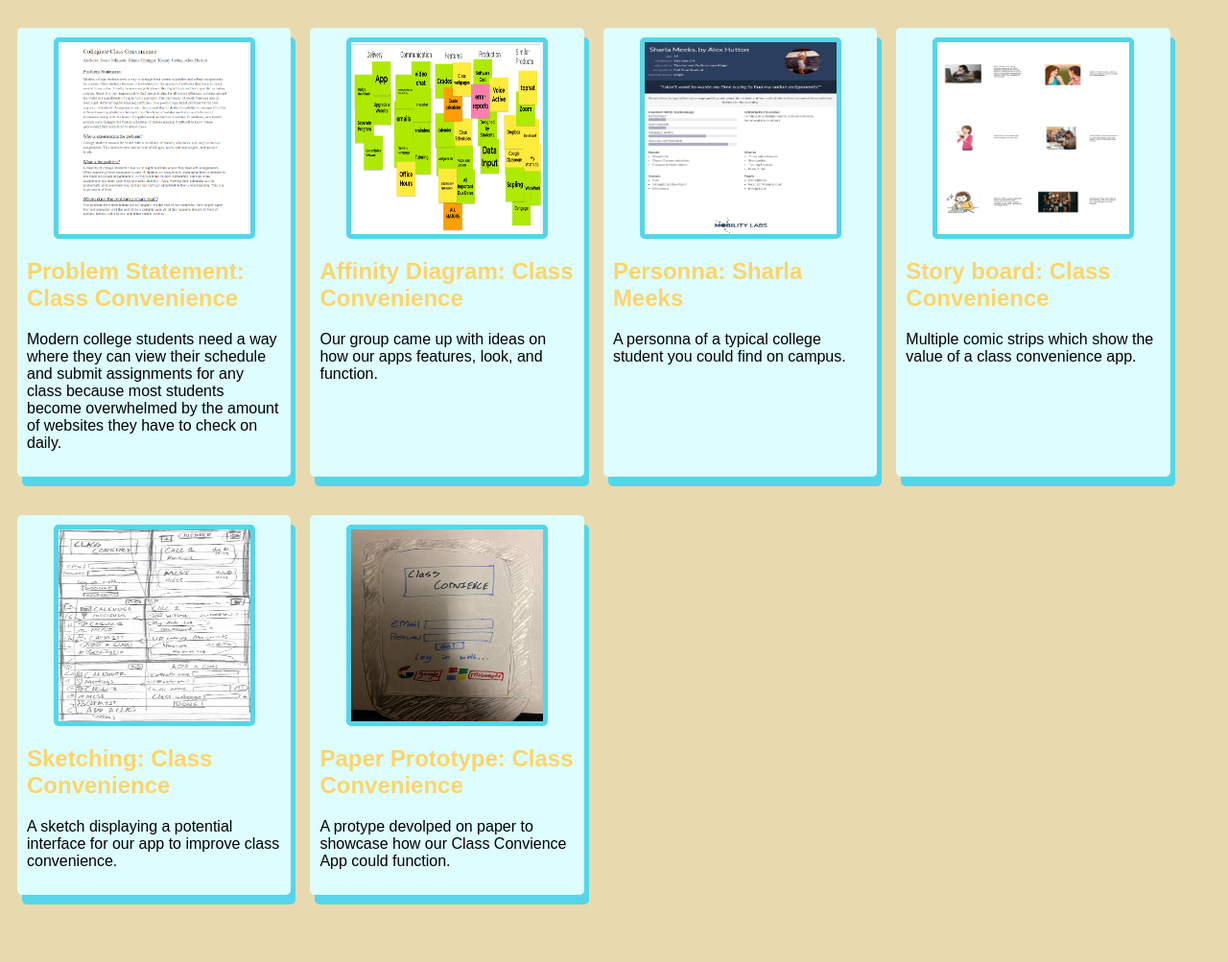
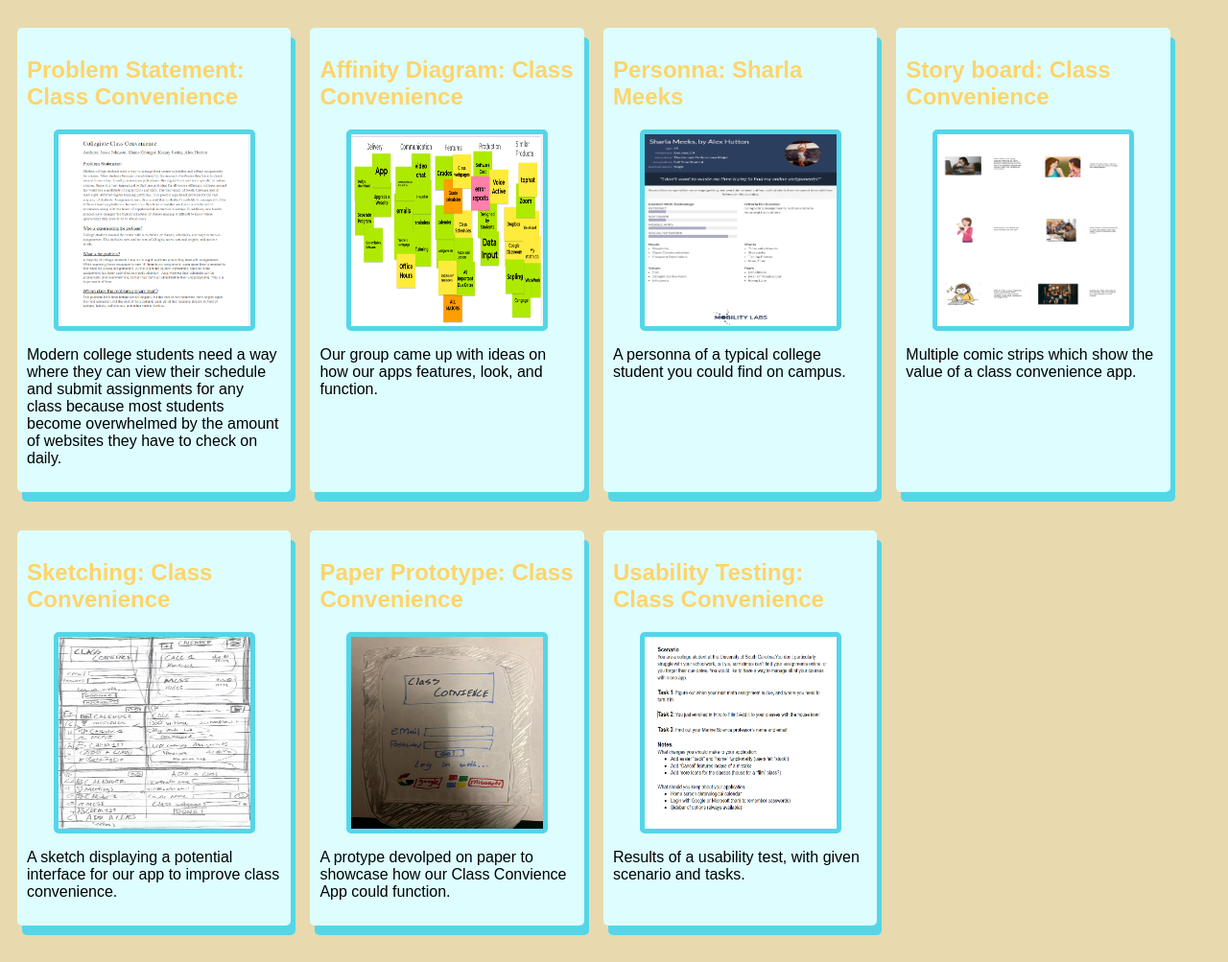
Before and after one commit to alexhutton28/alexhutton28.github.io, a plain HTML site: page index.html in a window 1280 px wide. Shown: the part 61-1064 px from the top of the page at 96% size. Before the commit the page ends 1032 px from the top, so only its background shows below. Drawn offline with Linux system fonts and the light colour scheme.

Commit message:
Add files via upload

```diff
--- a/index.html
+++ b/index.html
@@ -10,9 +10,9 @@
         <div class="assignments">
             <!-- Problem Statement Assignment-->
             <section class="assignment">
+                <a href="files/ProblemStatement.pdf"><h2>Problem Statement: Class Convenience</h2></a>
                 <a href="files/ProblemStatement.pdf"><img src="images/ProblemStatement.png"></a>
-                <section class="assignment-details">
-                    <a href="files/ProblemStatement.pdf"><h2>Problem Statement: Class Convenience</h2></a>
+                <section class="assignment-details"></section>
                     <p>
                     Modern college students need a way where they can view their schedule and submit assignments for any class because most students become overwhelmed by the amount of websites they have to check on daily.
                     </p>
@@ -21,9 +21,9 @@
 
             <!-- Affinity Diagram Assignment-->
             <section class="assignment">
+                <a href="files/AffinityDiagram.pdf"><h2>Affinity Diagram: Class Convenience</h2></a>
                 <a href="files/AffinityDiagram.pdf"><img src="images/AffinityDiagram1.png"></a>
                 <section class="assignment-details">
-                    <a href="files/AffinityDiagram.pdf"><h2>Affinity Diagram: Class Convenience</h2></a>
                     <p>
                         Our group came up with ideas on how our apps features, look, and function.
                     </p>
@@ -32,9 +32,9 @@
 
             <!-- Personna Diagram Assignment-->
             <section class="assignment">
+                <a href="files/sharlameeks.pdf"><h2>Personna: Sharla Meeks</h2></a>
                 <a href="files/sharlameeks.pdf"><img src="images/sharlameeks.png"></a>
                 <section class="assignment-details">
-                    <a href="files/sharlameeks.pdf"><h2>Personna: Sharla Meeks</h2></a>
                     <p>
                         A personna of a typical college student you could find on campus.
                     </p>
@@ -43,9 +43,9 @@
 
             <!-- Storyboard Assignment-->
             <section class="assignment">
+                <a href="files/storyBoard.pdf"><h2>Story board: Class Convenience</h2></a>
                 <a href="files/storyBoard.pdf"><img src="images/alexStoryBoard.png"></a>
                 <section class="assignment-details">
-                    <a href="files/storyBoard.pdf"><h2>Story board: Class Convenience</h2></a>
                     <p>
                         Multiple comic strips which show the value of a class convenience app.
                     </p>
@@ -54,9 +54,9 @@
 
             <!-- Sketching Assignment-->
             <section class="assignment">
+                <a href="files/ClassConvience.pdf"><h2>Sketching: Class Convenience</h2></a>
                 <a href="files/ClassConvience.pdf"><img src="images/classConvience.png"></a>
                 <section class="assignment-details">
-                    <a href="files/ClassConvience.pdf"><h2>Sketching: Class Convenience</h2></a>
                     <p>
                         A sketch displaying a potential interface for our app to improve class convenience.
                     </p>
@@ -65,11 +65,22 @@
 
             <!-- Paper Prototype Assignment-->
             <section class="assignment">
+                <a href="https://youtu.be/cf_7PjUuG4U"><h2>Paper Prototype: Class Convenience</h2></a>
                 <a href="https://youtu.be/cf_7PjUuG4U"><img src="images/paperPrototype.png"></a>
                 <section class="assignment-details">
-                    <a href="https://youtu.be/cf_7PjUuG4U"><h2>Paper Prototype: Class Convenience</h2></a>
                     <p>
                         A protype devolped on paper to showcase how our Class Convience App could function.
+                    </p>
+                </section>
+            </section>
+
+             <!-- Usability Testing Script Assignment-->
+             <section class="assignment">
+                <a href="files/usabilityScript.pdf"><h2>Usability Testing: Class Convenience</h2></a>
+                <a href="files/usabilityScript.pdf"><img src="images/usabilityScript.png"></a>
+                <section class="assignment-details">
+                    <p>
+                        Results of a usability test, with given scenario and tasks.
                     </p>
                 </section>
             </section>
```
Also changed, not shown: images/usabilityScript.png (added), 1 other file.
